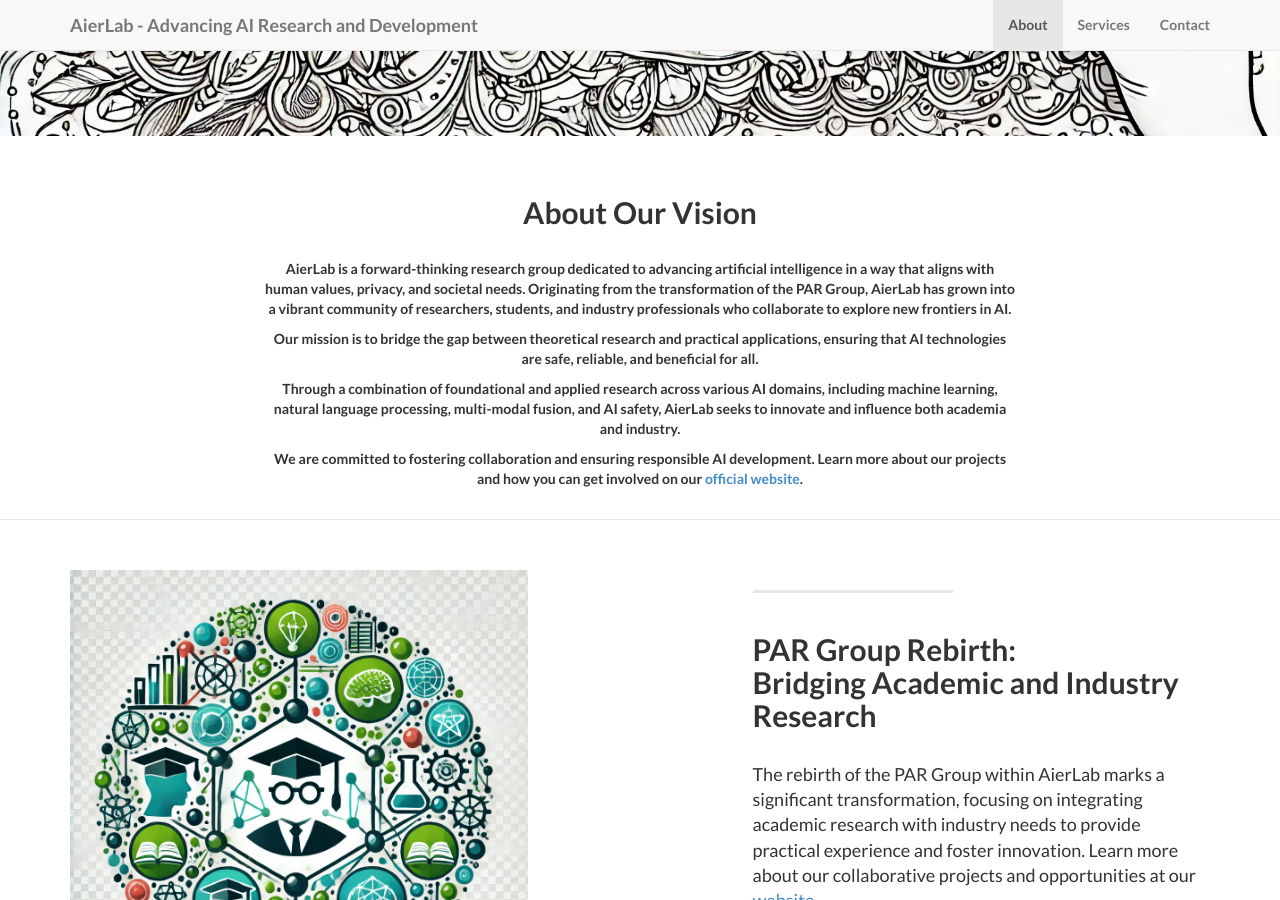
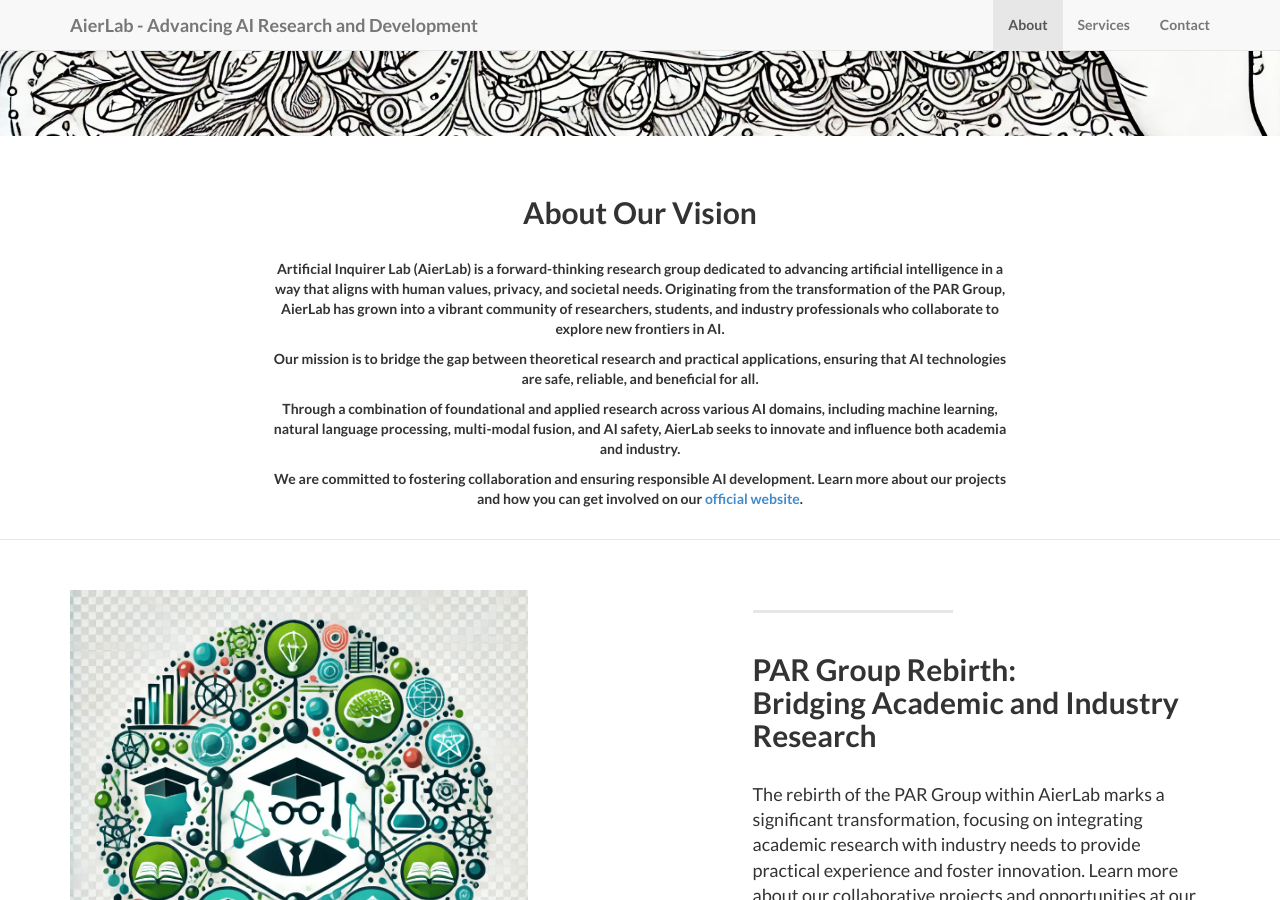
Before and after one commit to AIerLab/aierlab.github.io, a Jekyll site: the page built from index.html, in a window 1280 px wide and 900 px high, scrolled down 420 px. Built offline with Jekyll 4.4.1, drawn with Linux system fonts in a browser that asks for light colours; nearby versions of some CDN libraries.

Commit message:
Update about.html

```diff
--- a/_includes/about.html
+++ b/_includes/about.html
@@ -5,7 +5,7 @@
         <br/><br/>
         <h2>About Our Vision</h2>
         <br/>
-          <p>AierLab is a forward-thinking research group dedicated to advancing artificial intelligence in a way that aligns with human values, privacy, and societal needs. Originating from the transformation of the PAR Group, AierLab has grown into a vibrant community of researchers, students, and industry professionals who collaborate to explore new frontiers in AI.</p>
+          <p>Artificial Inquirer Lab (AierLab) is a forward-thinking research group dedicated to advancing artificial intelligence in a way that aligns with human values, privacy, and societal needs. Originating from the transformation of the PAR Group, AierLab has grown into a vibrant community of researchers, students, and industry professionals who collaborate to explore new frontiers in AI.</p>
           <p>Our mission is to bridge the gap between theoretical research and practical applications, ensuring that AI technologies are safe, reliable, and beneficial for all.</p>
           <p>Through a combination of foundational and applied research across various AI domains, including machine learning, natural language processing, multi-modal fusion, and AI safety, AierLab seeks to innovate and influence both academia and industry.</p>
           <p>We are committed to fostering collaboration and ensuring responsible AI development. Learn more about our projects and how you can get involved on our <a href="http://aierlab.tech">official website</a>.</p>
```
